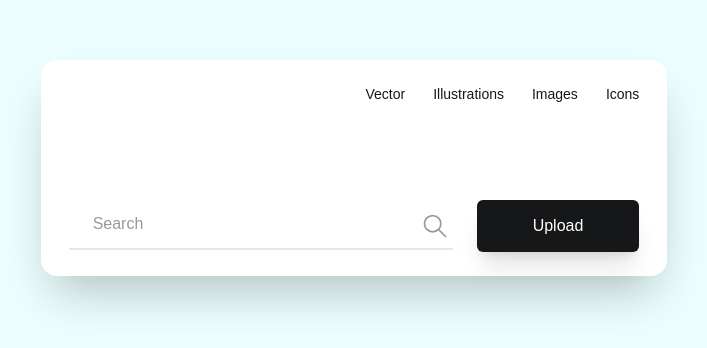
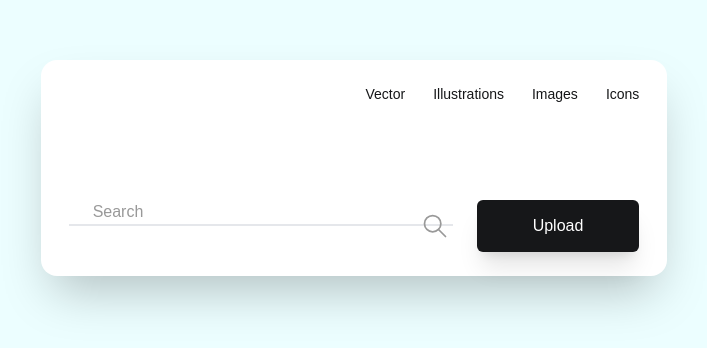
Before and after one commit to AllanKirui/tailwind-image-gallery, a website: page index.html in a window 1280 px wide. Shown: the part 232-580 px from the top of the page, without its empty margins (286-993 px from the left). Drawn offline with Linux system fonts and the light colour scheme.

Commit message:
Update markup for search form

```diff
--- a/index.html
+++ b/index.html
@@ -35,7 +35,7 @@
             <!-- search form -->
             <div class="relative">
               <input
-                class="px-6 py-3 min-w-full md:w-96 placeholder:text-spanish-gray border-b-2"
+                class="px-6 py-2 min-w-full md:w-96 placeholder:text-spanish-gray border-b-2"
                 type="text"
                 placeholder="Search"
               />
```
